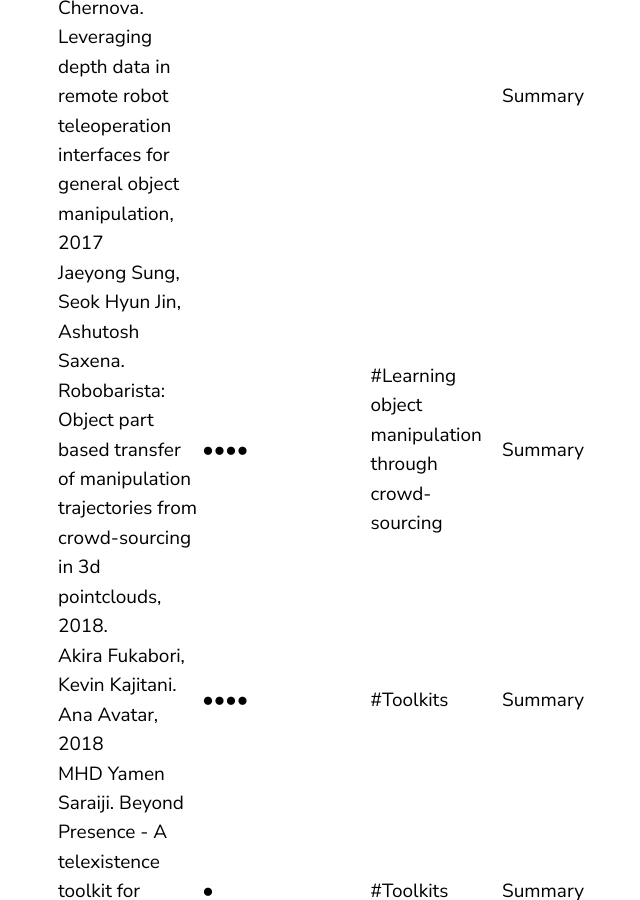
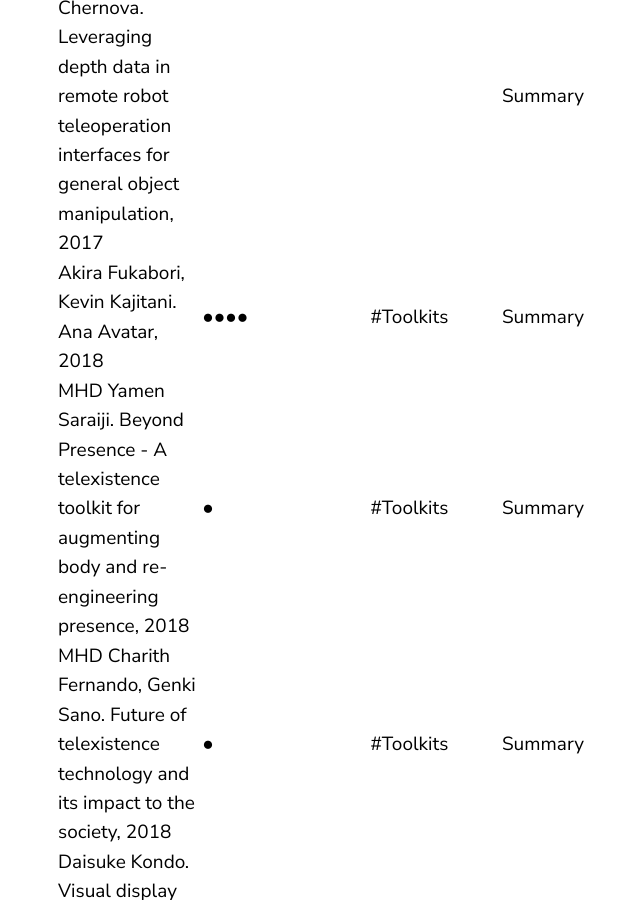
Before and after one commit to jluis9796/jluis9796.github.io, a Jekyll site: the page built from _posts/2020-05-24-telexistence.markdown, in a window 1280 px wide and 900 px high, scrolled down 1480 px. Shown: the whole window, without its empty margins (42-682 px from the left). Built offline with Jekyll 4.4.1, drawn with Linux system fonts in a browser that asks for light colours.

Commit message:
Update 2020-05-24-telexistence.markdown

```diff
--- a/_posts/2020-05-24-telexistence.markdown
+++ b/_posts/2020-05-24-telexistence.markdown
@@ -62,15 +62,6 @@ date:   2020-05-24 13:34:36 +0900
     <td></td>
     <td></td>
     <td></td>
-    <td>Summary</td>
-    </tr>
-    <tr>
-    <td>Jaeyong Sung, Seok Hyun Jin, Ashutosh Saxena. Robobarista: Object part based transfer of manipulation trajectories from crowd-sourcing in 3d pointclouds, 2018.</td>
-    <td>●●●●</td>
-    <td></td>
-    <td></td>
-    <td></td>
-    <td>#Learning object manipulation through crowd-sourcing</td>
     <td>Summary</td>
     </tr>
     <tr>
```
